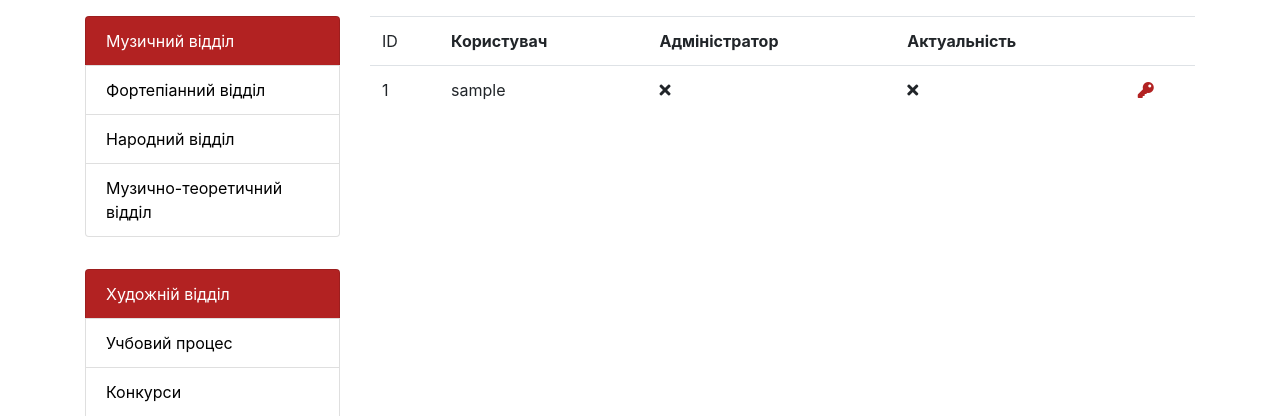
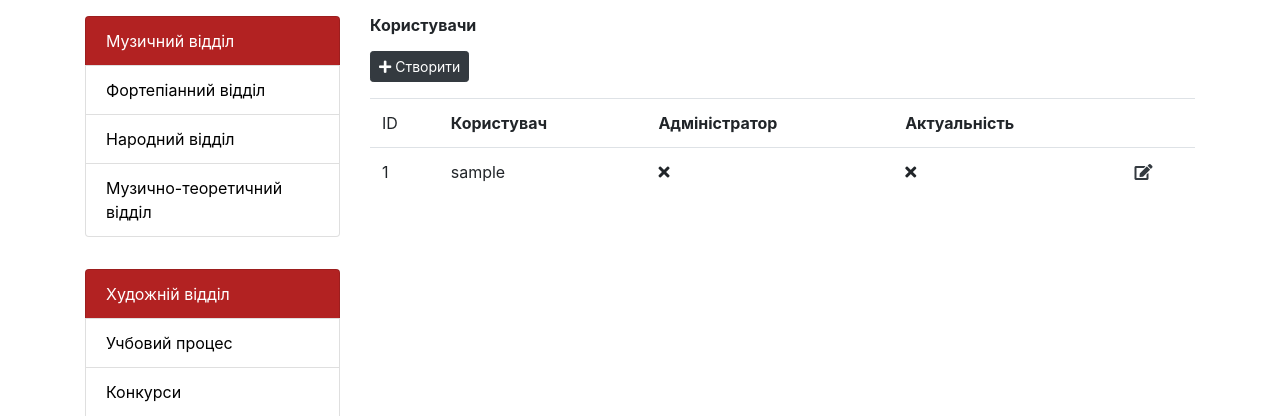
Before and after one commit to StrekanovAlexander/ddms-v2, a PHP site: template private/views/admin/user/index.twig in a window 1280 px wide. Shown: the part 64-480 px from the top of the page. Run offline with PHP 8.4, Linux system fonts and the light colour scheme; the template is opened without the code that fills it: most values are stand-ins (such as "Sample title", 1, 10 or a date in 2020); some libraries are stand-ins or nearby versions.

Commit message:
rebuilded: views/user

```diff
--- a/private/views/admin/user/index.twig
+++ b/private/views/admin/user/index.twig
@@ -1,10 +1,12 @@
 {% extends 'templates/layout.twig' %}
 
-{% block title %}
-  Users
-{% endblock %}
+{% block title %}Користувачи{% endblock %}
 
 {% block content %}
+  <h6 class="font-weight-bold">Користувачи</h6>
+  <div class="my-3">
+  <a href="{{ path_for('admin.user.create') }}" class="btn btn-dark btn-sm" role="button"><i class="fas fa-plus"></i> Створити</a>
+</div>
   <table class="table">
     <tr>
       <td>ID</th>
@@ -19,7 +21,7 @@
       <td>{{ user.username }}</td>
       <td><i class="fas {{ user.is_admin ? 'fa-check' : 'fa-times' }} "></i></td>
       <td><i class="fas {{ user.is_actual ? 'fa-check' : 'fa-times' }} "></i></td>
-      <td><a href="{{ path_for('admin.user.update', {'id': user.id}) }}"><i class="fas fa-key text-firebrick"></i></a></td>
+      <td><a href="{{ path_for('admin.user.update', {'id': user.id}) }}"><i class="fas fa-edit text-dark"></i></a></td>
     </tr>
     {% endfor %}
   </table>
```
Also changed, not shown: private/views/admin/user/create.twig (+9 -9 lines).
